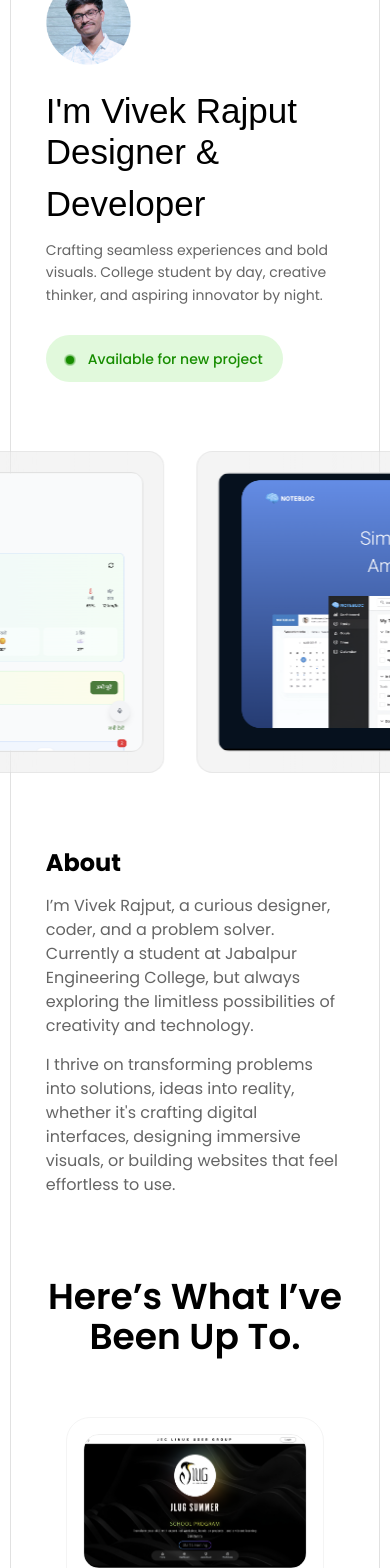
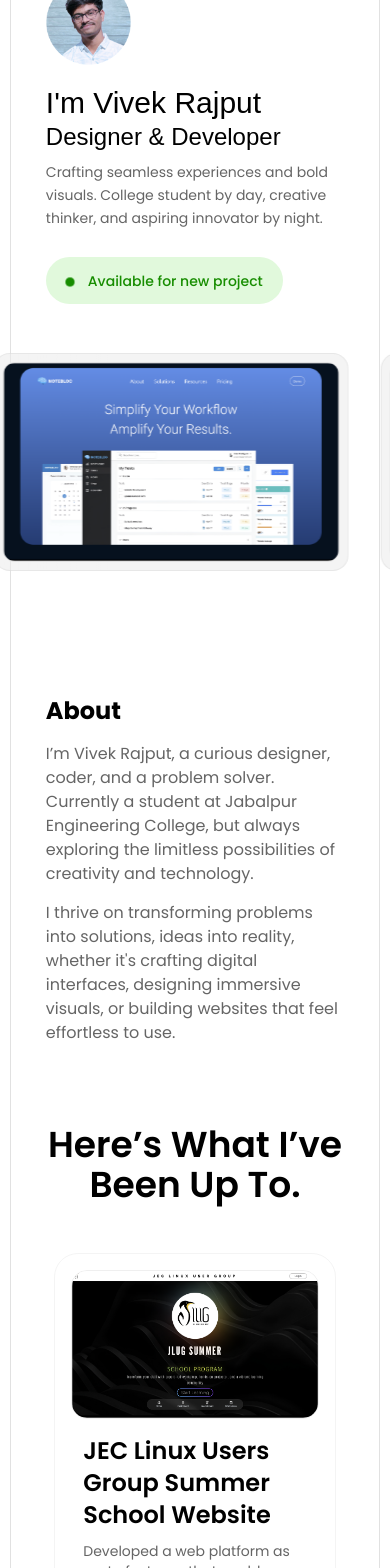
Before and after one commit to TheVivekRajput002/my_portfolio, a React (Vite) app: page / in a window 390 px wide. Shown: the part 120-1688 px from the top of the page. Built offline with nearby package versions, Linux system fonts and the light colour scheme; a web font is replaced by a local one.

Commit message:
phone responsive done

```diff
--- a/src/App.jsx
+++ b/src/App.jsx
@@ -18,7 +18,7 @@ function App() {
   return (
     < div className='bg-[var(--color-bg)]'>
 
-      <div className='bg-[var(--color-primary)] text-[var(--color-maintext)] max-md:pt-[100px] pt-45 border-t-0 border-b-0 pb-20 max-md:w-[95%] max-xl:w-[80%] w-[55%] pr-[9%] pl-[9%] m-auto border-[1.5px] border-r-[var(--color-lightgray)] border-l-[var(--color-lightgray)]'>
+      <div className='bg-[var(--color-primary)] text-[var(--color-maintext)] max-md:pt-[100px] pt-45 border-t-0 border-b-0 pb-25 max-md:pb-15 max-md:w-[95%] max-xl:w-[80%] w-[55%] pr-[9%] pl-[9%] m-auto border-[1.5px] border-r-[var(--color-lightgray)] border-l-[var(--color-lightgray)]'>
         <HeroSection Name={Data[0].Name} Role={Data[0].Role} Description={Data[0].Description} />
       </div>
 
@@ -37,7 +37,7 @@ function App() {
         <InfiniteFlow />
       </motion.div>
 
-      <div className=" bg-[var(--color-primary)] h-auto border-t-0 border-b-0 max-md:w-[95%] max-xl:w-[80%] w-[55%] pr-[9%] pl-[9%] pt-[15%] m-auto border-[1.5px] border-r-[var(--color-lightgray)] border-l-[var(--color-lightgray)]" >
+      <div className=" bg-[var(--color-primary)] h-auto border-t-0 border-b-0 max-md:w-[95%] max-xl:w-[80%] w-[55%] pr-[9%] pl-[9%] pt-[16%] max-md:pt-[1%] m-auto border-[1.5px] border-r-[var(--color-lightgray)] border-l-[var(--color-lightgray)]" >
 
         <Navbar />
 
--- a/src/components/GetInTouch.jsx
+++ b/src/components/GetInTouch.jsx
@@ -6,8 +6,8 @@ const GetInTouch = ({conclusion}) => {
             <h2 className='font-[500] text-[var(--color-maintext)] text-3xl mb-4 mt-12'>Get in touch</h2>
             <p className='text-[var(--color-sidetext)] text-md mt-[15px] mb-10'>{conclusion.para}</p>
             <form action="" >
-                <fieldset className='flex flex-col gap-5'>
-                    <div className='w-100% flex gap-5'>
+                <fieldset className='flex flex-col gap-5 max-md:gap-2'>
+                    <div className='w-100% flex gap-5 max-md:gap-2'>
                         <input name='Name' type="text" placeholder='Full Name' className=' bg-[var(--color-darkgray)] h-14 w-[50%] text-md font-[500] text-[var(--color-maintext)] p-3 border rounded-2xl border-[var(--color-gray)]' />
                         <input name='Email' type="email" placeholder='Email Address' className='  bg-[var(--color-darkgray)] h-14 w-[50%] text-md font-[500] text-[var(--color-maintext)] p-3 border rounded-2xl border-[var(--color-gray)]' />
                         {/* <input name='Email' type="email" placeholder='Email Address' className=' bg-[#f5f3f3b3] h-14 w-[50%] text-md font-[500] text-[#000000b3] p-3 border rounded-2xl border-[#dbdbdb]' /> */}
--- a/src/components/HeroSection.jsx
+++ b/src/components/HeroSection.jsx
@@ -35,7 +35,7 @@ const HeroSection = ({Name, Role , Description}) => {
                         ease: "easeOut",
                         delay: 2.2
                     }}
-                    className='font-[650] text-[var(--color-maintext)] max-md:text-[35px] text-[40px] clash'
+                    className='font-[650] text-[var(--color-maintext)] max-md:text-3xl text-4xl clash'
 
                 >
                     {Name}
@@ -55,7 +55,7 @@ const HeroSection = ({Name, Role , Description}) => {
                         ease: "easeOut",
                         delay: 2.1
                     }}
-                    className='font-[650] text-[var(--color-maintext)] text-[40px] max-md:text-[35px] mt-[-12px] clash'>
+                    className='font-[650] text-[var(--color-maintext)] text-4xl max-md:text-2xl clash '>
                     {Role}
                 </motion.p>
 
@@ -75,7 +75,7 @@ const HeroSection = ({Name, Role , Description}) => {
                         ease: "easeOut",
                         delay: 1.8
                     }}
-                    className='text-[var(--color-sidetext)] text-md max-lg:text-sm mt-2 max-md:mt-2 mb-10 leading-relaxed poppins'>
+                    className='text-[var(--color-sidetext)] text-md max-lg:text-sm mt-4 max-md:mt-2 mb-10 leading-relaxed poppins'>
                     {Description}
                 </motion.p>
 
--- a/src/components/InfiniteFlow.jsx
+++ b/src/components/InfiniteFlow.jsx
@@ -43,11 +43,11 @@ export default function InfiniteFlow() {
             key={`first-${image.id}`}
             className="flex-shrink-0"
           >
-            <div  className=" flex-shrink-0 backdrop-blur-3xl bg-[var(--color-darkgray)] border-1 border-[var(--color-gray)] rounded-2xl p-5 ">
+            <div  className="max-md:p-2 flex-shrink-0 backdrop-blur-3xl bg-[var(--color-darkgray)] border-1 border-[var(--color-gray)] rounded-2xl p-5 ">
               <img
                 src={image.src}
                 alt={image.alt}
-                className='h-70 w-auto rounded-xl border-1 border-solid border-[var(--color-lightgray)]'
+                className='h-70 max-md:h-50 w-auto rounded-xl border-1 border-solid border-[var(--color-lightgray)]'
               />
             </div>
           </div>
--- a/src/components/Projects.jsx
+++ b/src/components/Projects.jsx
@@ -12,7 +12,7 @@ const Projects = ({ projects }) => {
             <div className='flex flex-col '>
 
                 {projects.map((projects, i) => (
-                    <div key={i} className='border-[var(--color-darkgray)] border-solid border-1 rounded-3xl p-4 pb-6 flex flex-col gap-4 m-5'>
+                    <div key={i} className='border-[var(--color-darkgray)] border-solid border-1 rounded-3xl p-4 pb-6 flex flex-col gap-4 m-5 max-md:m-2'>
                         <img className='rounded-2xl border-[var(--color-gray)] border-solid border-1' src={projects.project_img} alt="" />
                         <div className='flex flex-col gap-5 mx-auto w-[90%]'>
                             <p className='font-[600] text-[var(--color-maintext)] text-2xl '>{projects.project_name}</p>
--- a/src/components/WorkExperience.jsx
+++ b/src/components/WorkExperience.jsx
@@ -7,7 +7,7 @@ const WorkExperience = ({ experience }) => {
 
             <div className='flex flex-col gap-4'>
 
-                {experience.map((experience, i) => (<div key={i} className='flex w-[70%] justify-between justify-content items-center'>
+                {experience.map((experience, i) => (<div key={i} className='flex w-[70%] max-md:w-[90%] justify-between justify-content items-center'>
                     <p className='font-[450] text-md opacity-40 text-[var(--color-maintext)] '>{experience.time_period}</p>
                     <p className='font-[500] text-lg text-[var(--color-maintext)]'>{experience.role}</p>
                 </div>
```
